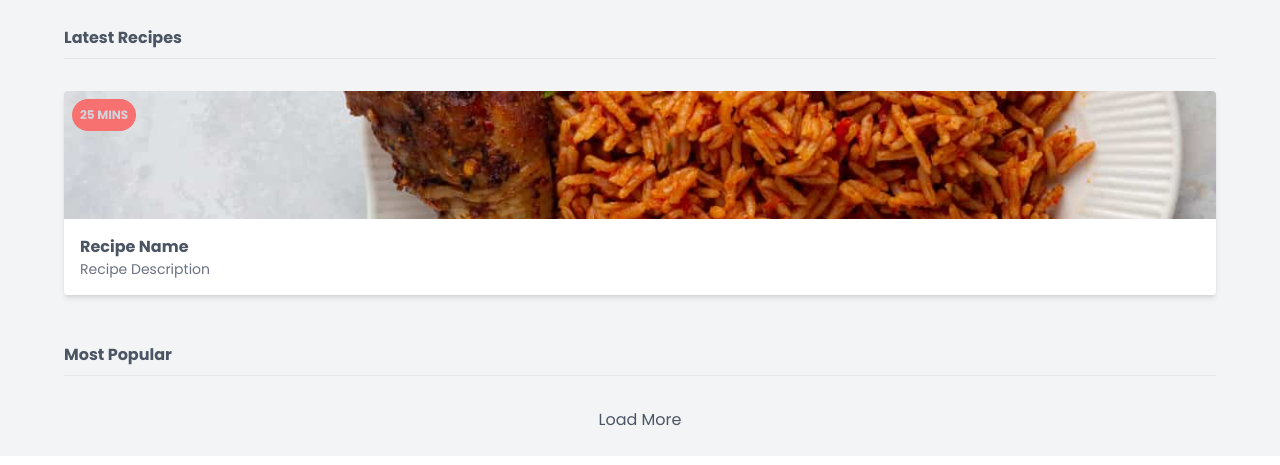
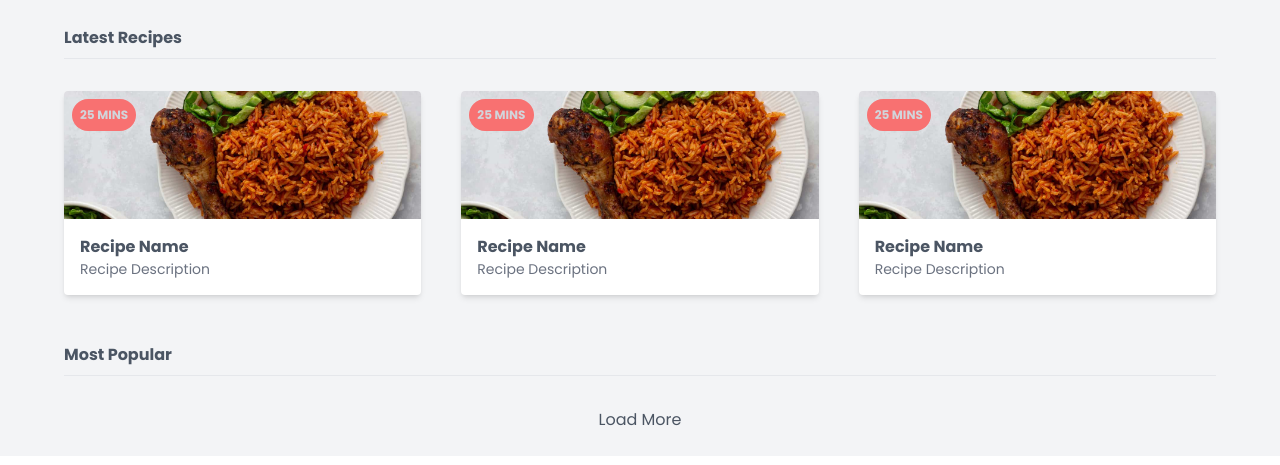
Before and after one commit to AmeerBamigbayan/FoodRecipes, a website: page public/index.html in a window 1280 px wide. Shown: the part 291-756 px from the top of the page. Drawn offline with nearby package versions, Linux system fonts and the light colour scheme.

Commit message:
Update index.html

```diff
--- a/public/index.html
+++ b/public/index.html
@@ -51,8 +51,30 @@
             <div>
                 <h4 class="font-bold mt-12 pb-2 border-b border-gray-200">Latest Recipes</h4>
 
-                <div class="mt-8">
+                <div class="mt-8 grid md:grid-cols-3 gap-10 ">
                     <!-----Cards-->
+                    <div class="bg-white rounded overflow-hidden shadow-md relative">
+                        <img src="img/Jollof-rice-16.jpg" alt=""  class="w-full h-32 sm:h-42 object-cover">
+                        <div class="m-4">
+                            <span class="font-bold">Recipe Name</span>
+                            <span class="block text-gray-500 text-sm">Recipe Description</span>
+
+                        </div>
+                        <div class="bg-red-400 text-gray-300 text-xs uppercase font-bold rounded-full p-2 absolute top-0 ml-2 mt-2">
+                            <span>25 mins</span>
+                        </div>
+                    </div>
+                    <div class="bg-white rounded overflow-hidden shadow-md relative">
+                        <img src="img/Jollof-rice-16.jpg" alt=""  class="w-full h-32 sm:h-42 object-cover">
+                        <div class="m-4">
+                            <span class="font-bold">Recipe Name</span>
+                            <span class="block text-gray-500 text-sm">Recipe Description</span>
+
+                        </div>
+                        <div class="bg-red-400 text-gray-300 text-xs uppercase font-bold rounded-full p-2 absolute top-0 ml-2 mt-2">
+                            <span>25 mins</span>
+                        </div>
+                    </div>
                     <div class="bg-white rounded overflow-hidden shadow-md relative">
                         <img src="img/Jollof-rice-16.jpg" alt=""  class="w-full h-32 sm:h-42 object-cover">
                         <div class="m-4">
```
